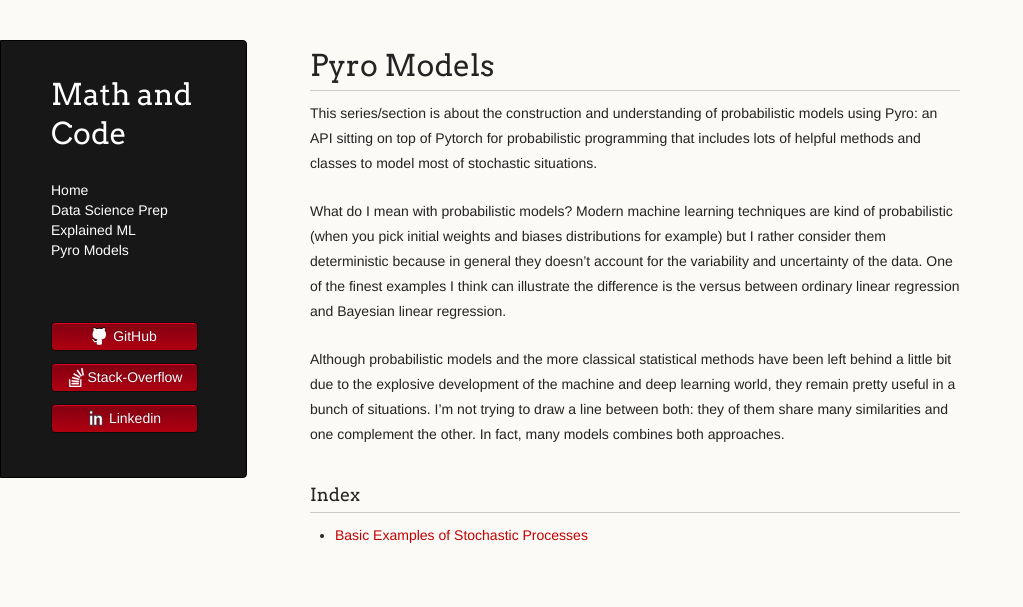
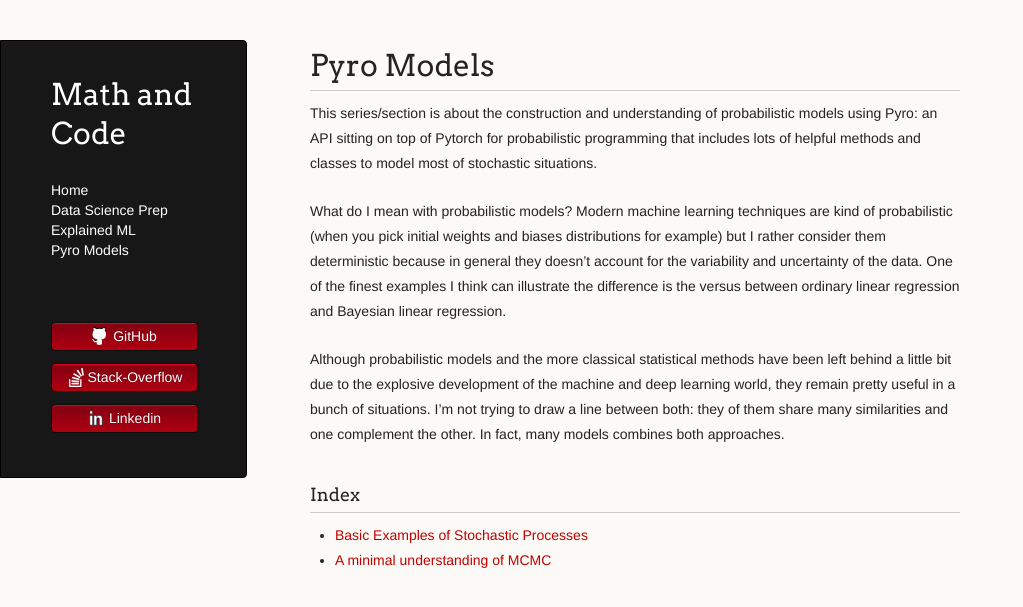
Before and after one commit to LemonPy29/LemonPy29.github.io, a Jekyll site: the page built from pyro-models.md, in a window 1280 px wide. Shown: the top 607 px of the page, without its empty margins (0-1023 px from the left). Built offline with Jekyll 4.4.1, drawn with Linux system fonts in a browser that asks for light colours; nearby versions of some CDN libraries; the repository's description, which GitHub fills in, is left out.

Commit message:
Add mcmc to pyro index

```diff
--- a/pyro-models.md
+++ b/pyro-models.md
@@ -11,3 +11,4 @@ Although probabilistic models and the more classical statistical methods have be
 
 ### Index
 * [Basic Examples of Stochastic Processes](pyro-models/basic-examples.html)
+* [A minimal understanding of MCMC](pyro-models/mcmc_exmple.html)
```
